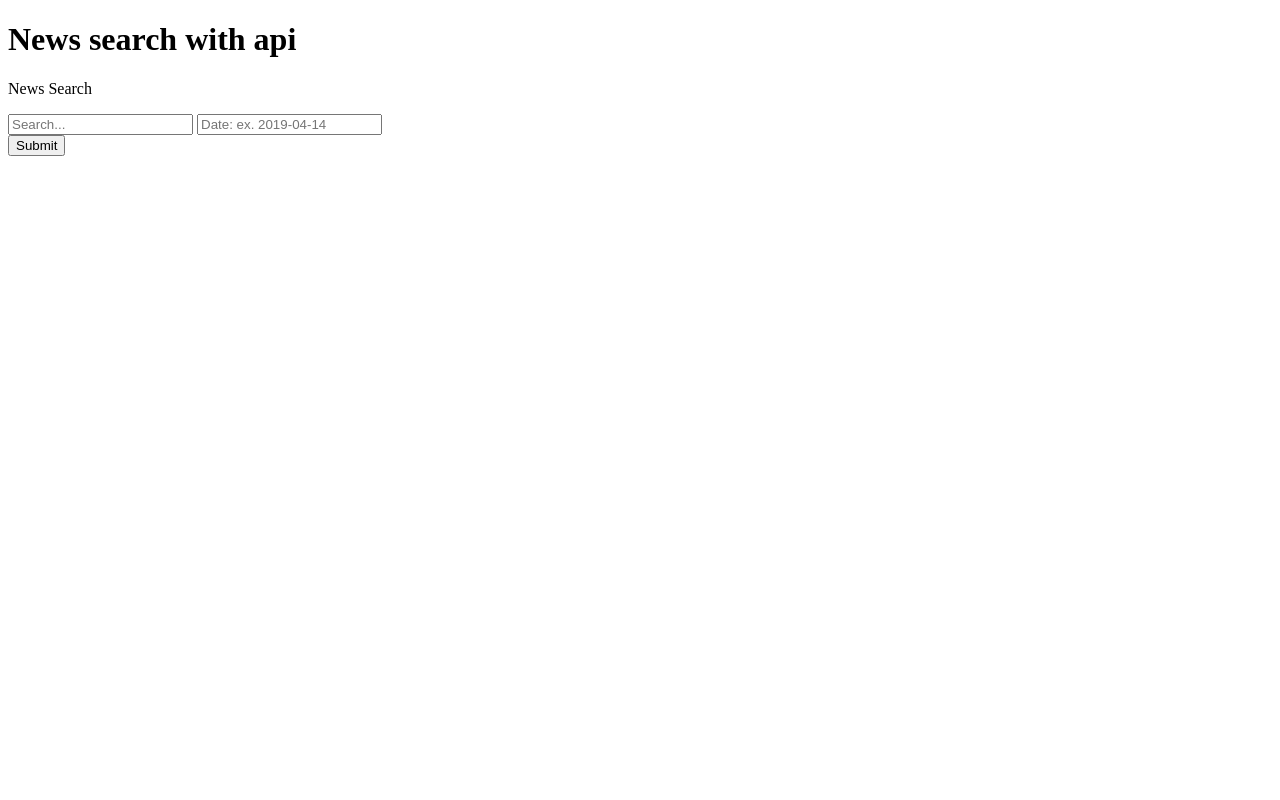
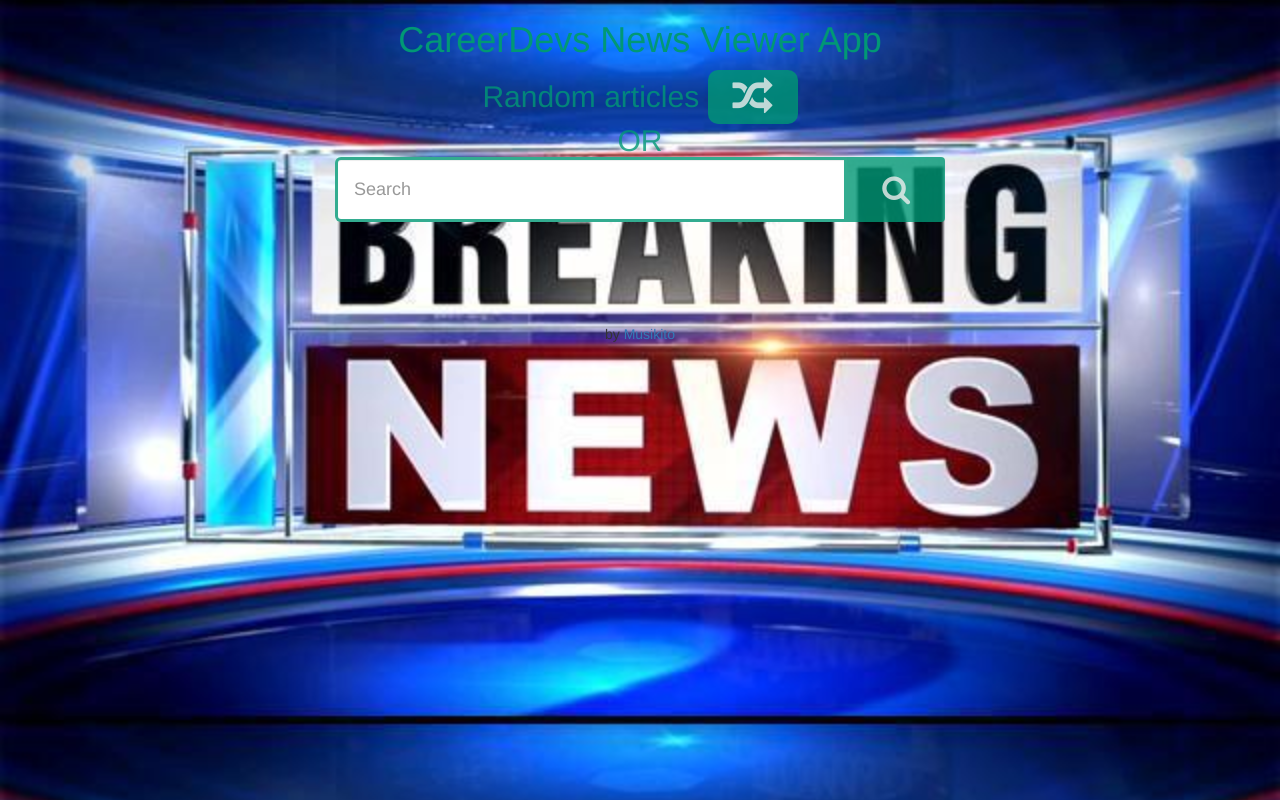
Before and after one commit to musikito/news_api, a website: page index.html in a window 1280 px wide. Drawn offline with nearby package versions, Linux system fonts and the light colour scheme.

Commit message:
Just commiting

```diff
--- a/app.js
+++ b/app.js
@@ -1,3 +1,7 @@
+$(document).ready(function () {
+
+});
+
 /*
 document.getElementById('btn-newsSearch').addEventListener('click', loadNews);
 
--- a/index.html
+++ b/index.html
@@ -1,68 +1,48 @@
 <!DOCTYPE html>
 <html lang="en">
-
 <head>
-    <meta charset="UTF-8">
-    <meta name="viewport" content="width=device-width, initial-scale=1.0">
-    <meta http-equiv="X-UA-Compatible" content="ie=edge">
-    <!--<link href="styles.css" rel="stylesheet" />-->
-    <script src="https://ajax.googleapis.com/ajax/libs/jquery/3.3.1/jquery.min.js"></script>
-    <title>Search the News</title>
-
+  <meta charset="UTF-8">
+  <title>CareerDevs News Viewer App</title>
+  <link href='https://fonts.googleapis.com/css?family=Slabo+27px' rel='stylesheet' type='text/css'>
+  <link rel="stylesheet" href="https://maxcdn.bootstrapcdn.com/font-awesome/4.5.0/css/font-awesome.min.css">
+  <!-- bootstrap css cdn -->
+  <link rel="stylesheet" href="https://maxcdn.bootstrapcdn.com/bootstrap/3.3.5/css/bootstrap.min.css">
+  <!-- screen.css file -->
+  <link rel="stylesheet" href="style.css">
+  <!-- jquery and bootstrap js files cdn -->
+  <script src="https://ajax.googleapis.com/ajax/libs/jquery/1.11.3/jquery.min.js"></script>
 </head>
-
 <body>
-    <div id="wrapper">
-        <div id="page-banner">
-            <h1 id="title">News search with api</h1>
-            <p>News Search</p>
-            <div id="input-field">
-                <input type="search" id='newsSearch' placeholder="Search..." />
-                <input type="search" id='newsDate' placeholder="Date: ex. 2019-04-14" />
+    <div class="container-fluid">
+        <div class="row" id="heading">
+          <div class="col-md-6 col-md-push-3 col-xs-6 col-xs-push-3">
+            <h1 class="text-center">CareerDevs News Viewer App</h1>
+            <!-- continued here -->
+            <div class="text-center" id="random">
+              <a href="http://en.wikipedia.org/wiki/Special:Random" target="_blank">
+                <h2>Random articles <i class="fa fa-random fa-lg"></i></h2>
+              </a>
+              <h2>OR</h2>
             </div>
-            <button id="btn-newsSearch">Submit</button>
+            <!-- form for search input -->
+            <form class="form" action="javascript:void(0);">
+              <div class="input-group">
+                <input type="text" name="query" id="query" class="form-control input-lg" placeholder="Search">
+                <div class="input-group-addon btn" id="search">
+                  <i class="fa fa-search"></i>
+                </div>
+              </div>
+            </form>
+          </div>
         </div>
-        <div id='news'>
-
-
+      </div>
+      <!-- container div to render the search results from News -->
+      <div class="container">
+        <div id="res">
         </div>
-    </div>
-
-    <script type="text/javascript">
-        document.getElementById('btn-newsSearch').addEventListener('click', loadNews);
-
-        function loadNews() {
-            var xhrCall = new XMLHttpRequest();
-            var search = $("#newsSearch").val();
-            var date = $("#newsDate").val();
-
-            var url = `https://newsapi.org/v2/everything?q=${search}&from=${date}&sortBy=popularity&apiKey=66f61007ad934e93a8fbfa06b8da7988`;
-
-            xhrCall.open('GET', url, true);
-
-            xhrCall.onload = function() {
-                var artTitle = '';
-                var artAuthor = '';
-
-                var data = JSON.parse(this.responseText);
-                for (var i = 0; i < data.articles.length; i++) {
-                    news = $('<div id="news"></div>');
-
-                    article = $(`<div class="article" id="article${i}"></div>`);
-
-                    artTitle = $('<h2 class="artTitle"><br><a href=' + data.articles[i].url + '>' + data.articles[i].title + "</a></h2>");
-
-                    artAuthor = $('<h3 class="artAuthor">' + data.articles[i].author + "</h3>");
-
-                    news.appendTo("header");
-                    article.appendTo(`#news`);
-                    artTitle.appendTo(`#article${i}`);
-                    artAuthor.appendTo(`#article${i}`);
-                }
-                console.log(data)
-
-            }
-            xhrCall.send()
-        }
-    </script>
+      </div>
+      <br>
+      <h5 class="text-center">by <a href="https://musikito.github.io/" target="_blank">Musikito</a></h5>
+  <script src="app.js"></script>
 </body>
+</html>
--- a/style.css
+++ b/style.css
@@ -0,0 +1,55 @@
+body{
+    background: url('../img/breaking-news.jpg');
+  background-size: cover;
+  }
+  a, a:link, a:active, a:visited, a:hover{
+    text-decoration: none;
+  }
+  input[type='text']{
+    border: 3px solid rgba(1, 152, 117,0.8);
+    height: 65px;
+  }
+  input[type='text']:focus{
+    border: 3px solid rgba(1, 152, 117,0.8);
+  }
+  .input-group-addon{
+    margin: 0px;
+    padding: 0px;
+  }
+  #heading{
+    padding-bottom: 25px;
+  }
+  #heading h1{
+    color: rgba(1, 152, 117,1);
+  }
+  #search{
+    padding: 15px 35px;
+    background-color: rgba(1, 152, 117,0.8);
+    border: 3px;
+  }
+  #search i{
+    font-size: 30px;
+    color: rgba(238, 238, 238,0.8);
+  }
+  #random h2{
+    margin: 0px;
+    color: rgba(1, 152, 117,0.8);
+  }
+  #random i{
+    padding: 12px 25px;
+    border-radius: 10px;
+    color: rgba(238, 238, 238,0.8);
+    background-color: rgba(1, 152, 117,0.8);
+  }
+  #res{
+    padding: 25px 0px;
+  }
+  #resultdiv{
+    background-color: rgba(1, 152, 117,0.8);
+    border-radius: 5px;
+    margin: 25px auto;
+    padding: 15px 30px;
+  }
+  #resultdiv a{
+    color: rgba(255,255,255,0.9);
+  }
```
Also changed, not shown: package.json (added, +28 -0 lines), .eslintrc.json (added), 1 other file.
